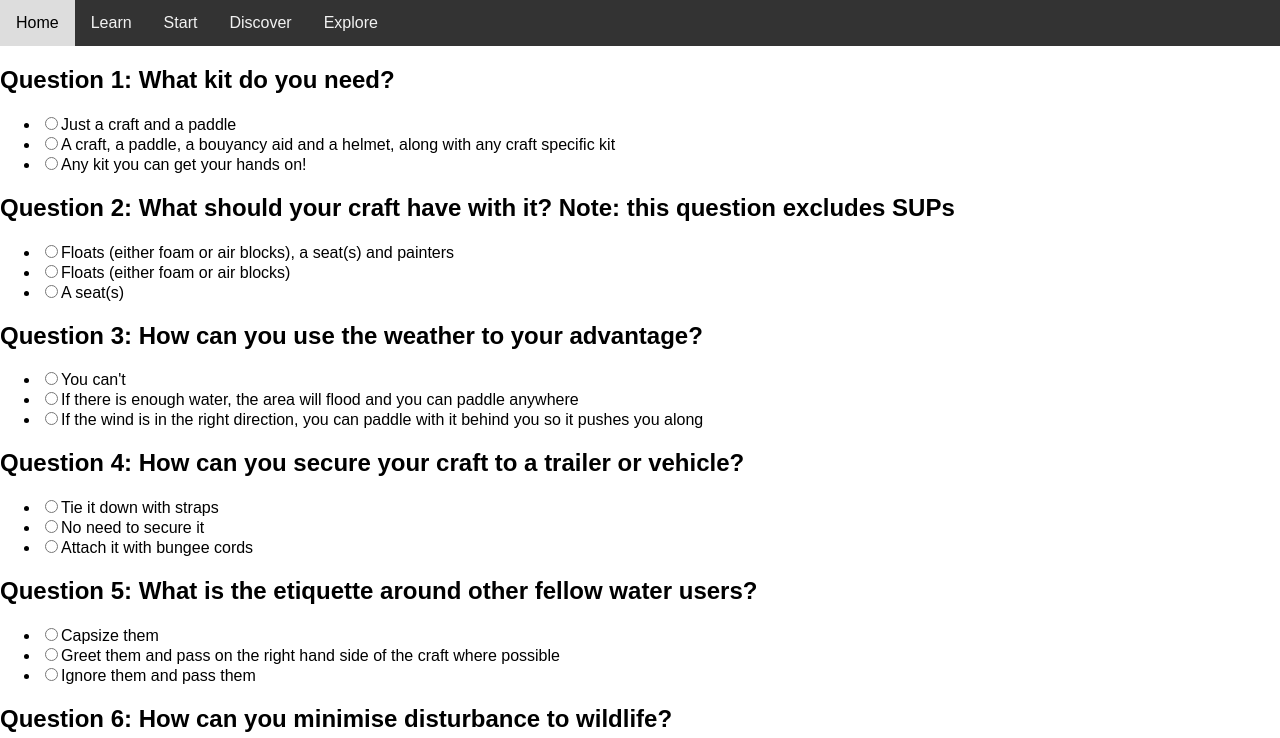
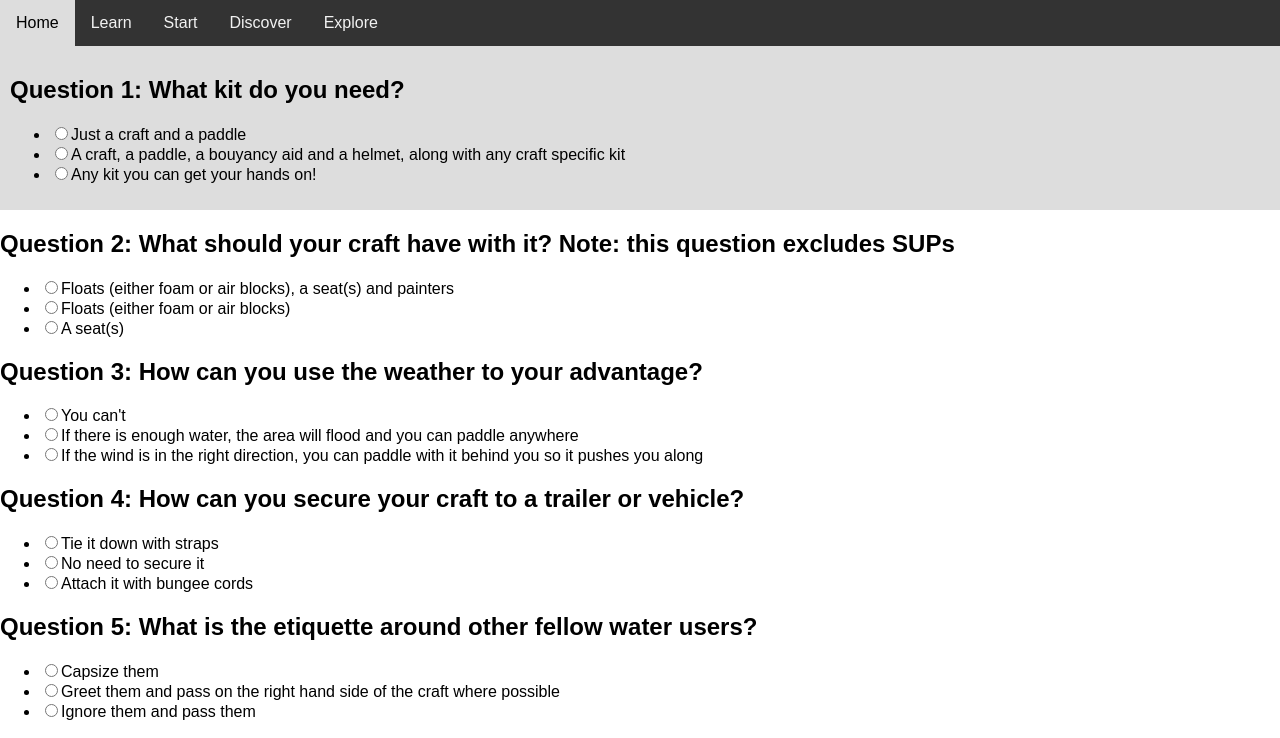
Before and after one commit to GBrightman/GBrightman.gihtub.io, a plain HTML site: page explore.html in a window 1280 px wide. Shown: the top 738 px of the page. Drawn offline with Linux system fonts and the light colour scheme.

Commit message:
Update explore.html

```diff
--- a/explore.html
+++ b/explore.html
@@ -24,7 +24,7 @@
     </div>
 
     <!-- Page content -->
-    <div class="col-md-12 mb-5">
+    <div class="content">
       <div class="card h-100">
         <div class="card-body">
           <h2 class="card-title">Question 1: What kit do you need?</h2>
```
